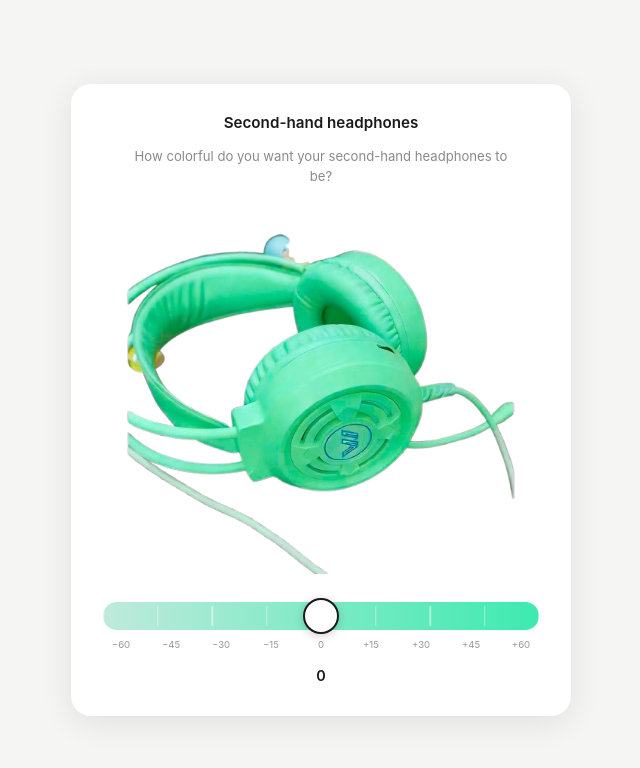
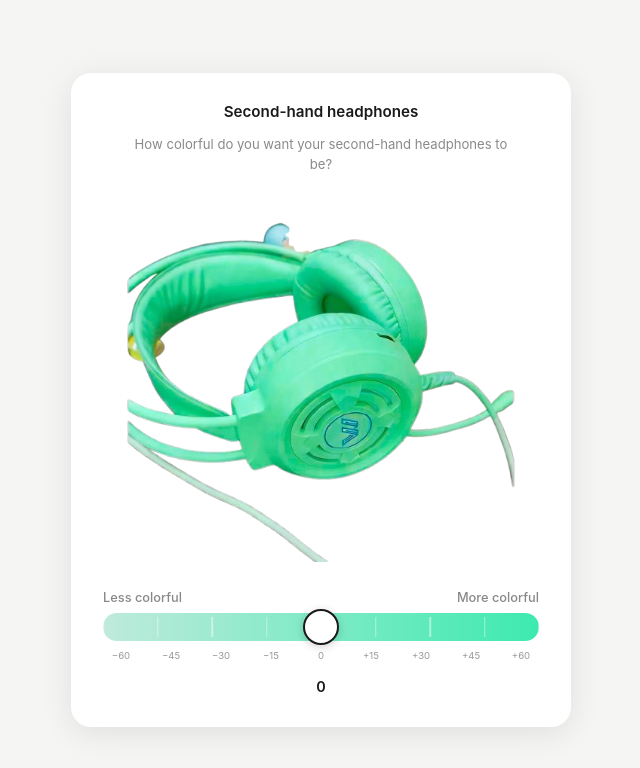
Before and after one commit to yyou-lab/secondhandheadphones, a plain HTML site: page index.html in a window 1280 px wide. Shown: the whole page, without its empty margins (319-959 px from the left). Drawn offline with Linux system fonts and the light colour scheme.

Commit message:
Update index.html

```diff
--- a/index.html
+++ b/index.html
@@ -2,7 +2,7 @@
 <html lang="en">
 <head>
 <meta charset="UTF-8">
-<title>Second-hand Headphones</title>
+<title>Second-hand headphones</title>
 <style>
   * { box-sizing: border-box; margin: 0; padding: 0; }
   body {
@@ -67,6 +67,15 @@
     height: 28px;
     cursor: pointer;
   }
+
+ .slider-text {
+  display: flex;
+  justify-content: space-between;
+  margin-bottom: 0.5rem;
+  font-size: 0.8rem;
+  color: #888;
+  font-weight: 500;
+}
   .slider-track {
     position: absolute;
     top: 0; left: 0; right: 0;
@@ -148,6 +157,10 @@
   </div>
 
   <div class="slider-section">
+   <div class="slider-text">
+  <span>Less colorful</span>
+  <span>More colorful</span>
+</div>
     <div class="slider-track-wrap" id="track-wrap">
       <div class="slider-track"></div>
       <!-- tick at each of the 9 snap positions: 0,12.5,25,37.5,50,62.5,75,87.5,100% -->
```
